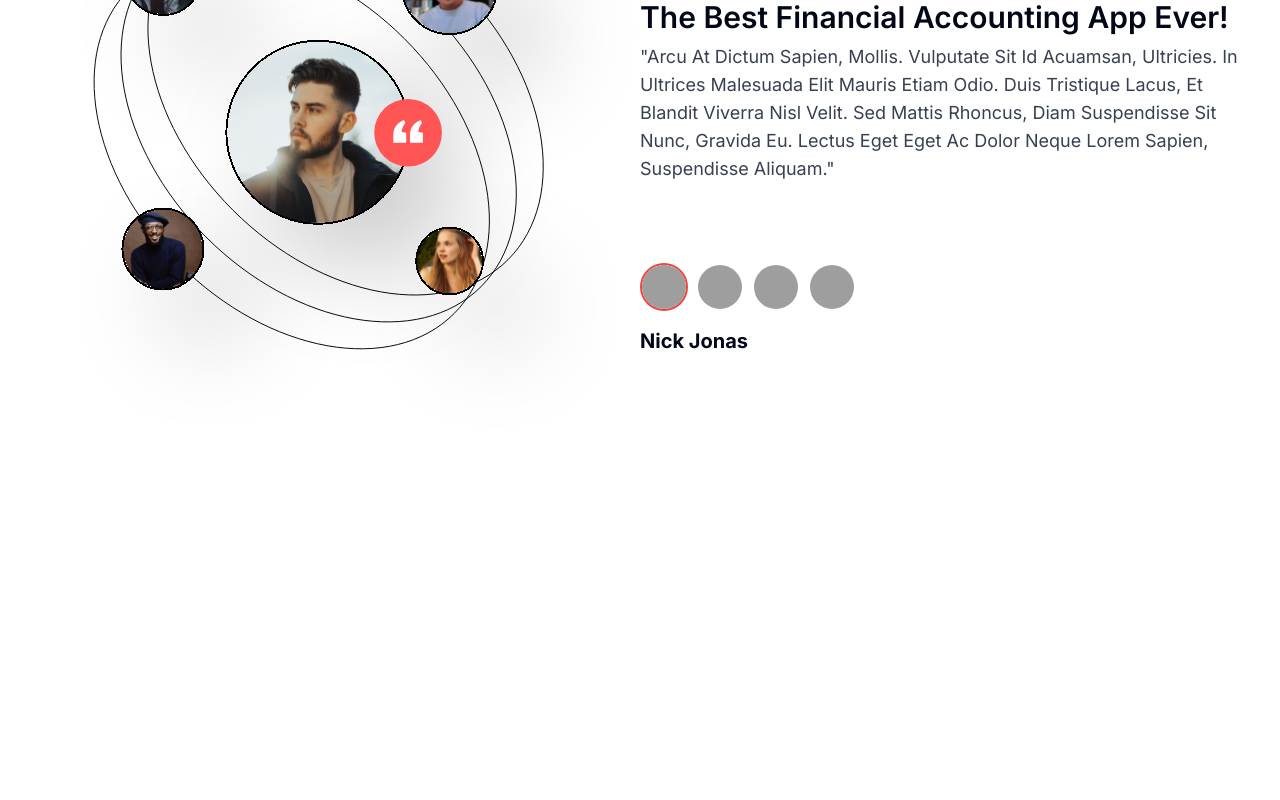
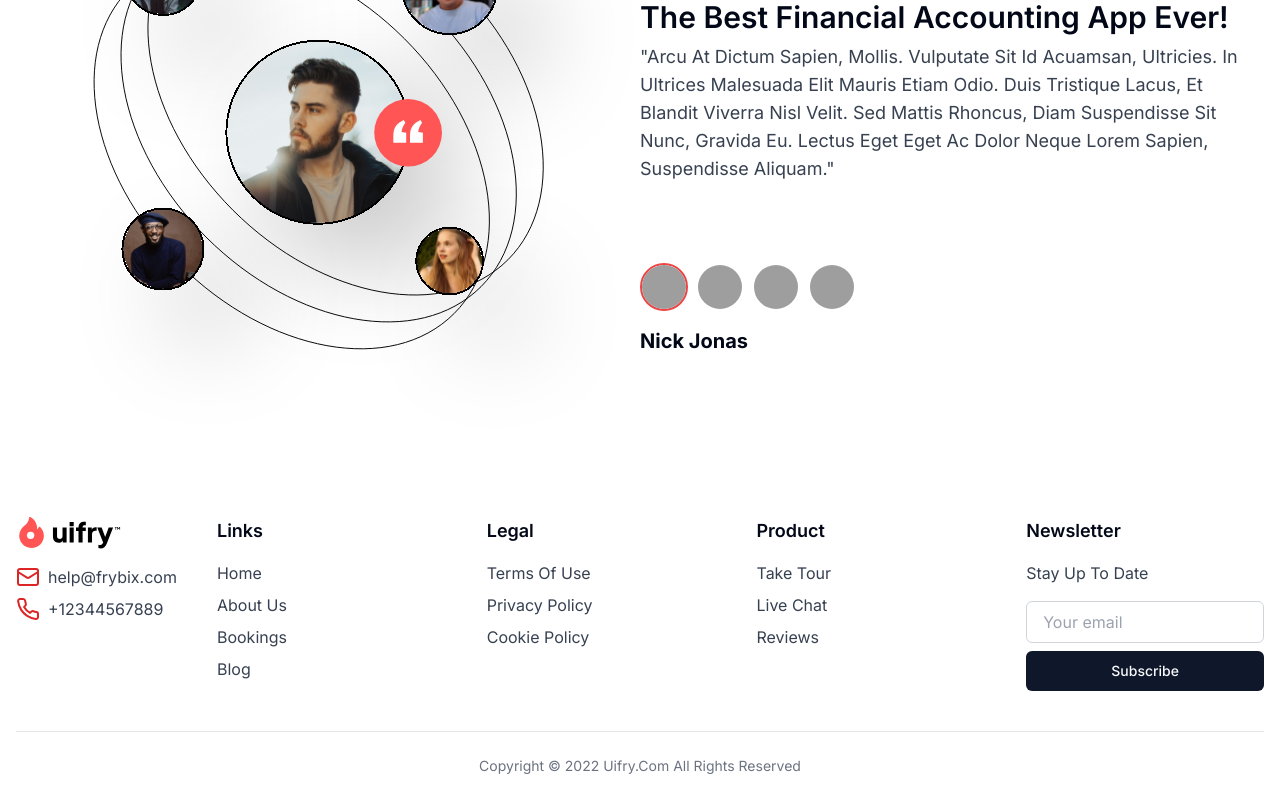
Before and after one commit to pritytewary/app-landing-page, a Next.js app: page / in a window 1280 px wide. Shown: the part 3945-4745 px from the top of the page. Before the commit the page ends 4422 px from the top, so only its background shows below. Built offline with nearby package versions, Linux system fonts and the light colour scheme; grey boxes are pictures that could not be loaded.

Commit message:
Done with footer

```diff
--- a/app/(home)/page.tsx
+++ b/app/(home)/page.tsx
@@ -196,6 +196,40 @@ const homeData: HomeData = {
       },
     ],
   },
+  footer: {
+    logoUri: "/images/logo.svg",
+    email: "help@frybix.com",
+    phone: "+12344567889",
+    links: [
+      {
+        title: "Links",
+        items: [
+          { text: "Home", link: "#" },
+          { text: "About Us", link: "#" },
+          { text: "Bookings", link: "#" },
+          { text: "Blog", link: "#" },
+        ],
+      },
+      {
+        title: "Legal",
+        items: [
+          { text: "Terms Of Use", link: "#" },
+          { text: "Privacy Policy", link: "#" },
+          { text: "Cookie Policy", link: "#" },
+        ],
+      },
+      {
+        title: "Product",
+        items: [
+          { text: "Take Tour", link: "#" },
+          { text: "Live Chat", link: "#" },
+          { text: "Reviews", link: "#" },
+        ],
+      },
+    ],
+    showNewsletter: true,
+    copyrightText: "Copyright © 2022 Uifry.Com All Rights Reserved",
+  },
 };
 
 export default function HomePage() {
--- /dev/null
+++ b/components/home/Footer.tsx
@@ -0,0 +1,80 @@
+import React from "react";
+import { Section } from "../layout";
+import { MailIcon, PhoneIcon } from "lucide-react";
+import { Button } from "../ui/button";
+
+export type FooterProps = {
+  logoUri: string;
+  email: string;
+  phone: string;
+  links: {
+    title: string;
+    items: { text: string; link: string }[];
+  }[];
+  showNewsletter: boolean;
+  copyrightText: string;
+};
+
+export default function Footer({
+  logoUri,
+  email,
+  phone,
+  links,
+  showNewsletter,
+  copyrightText,
+}: FooterProps) {
+  return (
+    <Section className="pt-[5vh] gap-10">
+      <div className="mb-6 lg:mb-0 w-full lg:w-max">
+        <div className="flex items-center mb-4">
+          <img src={logoUri} alt="Logo" className="h-8 mr-2" />
+        </div>
+        <div className="text-gray-700 mb-2 space-y-2">
+          <div className="flex items-center">
+            <MailIcon className="material-icons text-red-600 mr-2" />
+            <a href={`mailto:${email}`}>{email}</a>
+          </div>
+          <div className="flex items-center">
+            <PhoneIcon className="material-icons text-red-600 mr-2" />
+            <a href={`tel:${phone}`}>{phone}</a>
+          </div>
+        </div>
+      </div>
+
+      <div className="grid grid-cols-2 lg:grid-cols-4 gap-8 flex-1">
+        {links.map((section, index) => (
+          <div key={index}>
+            <h4 className="text-lg font-semibold mb-4">{section.title}</h4>
+            <ul className="text-gray-700 space-y-2">
+              {section.items.map((item, itemIndex) => (
+                <li key={itemIndex}>
+                  <a href={item.link}>{item.text}</a>
+                </li>
+              ))}
+            </ul>
+          </div>
+        ))}
+
+        {showNewsletter && (
+          <div>
+            <h4 className="text-lg font-semibold mb-4">Newsletter</h4>
+            <p className="text-gray-700 mb-4">Stay Up To Date</p>
+            <div className="flex gap-2 w-full flex-wrap">
+              <input
+                type="email"
+                placeholder="Your email"
+                className="px-4 py-2 border w-full border-gray-300 rounded-md focus:outline-none"
+              />
+
+              <Button className="w-full">Subscribe</Button>
+            </div>
+          </div>
+        )}
+      </div>
+
+      <div className="pb-6 border-t border-gray-200 pt-6 text-center text-gray-500 text-sm w-full">
+        {copyrightText}
+      </div>
+    </Section>
+  );
+}
--- a/components/home/Pricing.tsx
+++ b/components/home/Pricing.tsx
@@ -29,8 +29,12 @@ export default function Pricing({ heading, subHeading, items }: PricingProps) {
   return (
     <Section className="py-[5vh]">
       <div className="w-full space-y-2">
-        <h3 className="text-lg text-red-500 uppercase">{subHeading}</h3>
-        <h2 className="text-5xl font-bold">{heading}</h2>
+        <h3 className="text-lg text-red-500 uppercase w-full text-center lg:w-max lg:text-left">
+          {subHeading}
+        </h3>
+        <h2 className="text-5xl font-bold w-full text-center lg:w-max lg:text-left">
+          {heading}
+        </h2>
       </div>
 
       <div
--- a/components/home/Testimonial.tsx
+++ b/components/home/Testimonial.tsx
@@ -28,14 +28,17 @@ export default function Testimonial({
     setCurrentTestimonial(index);
   };
 
-  const { author, authorPictureUri, title, content } =
-    testimonials[currentTestimonial];
+  const { author, title, content } = testimonials[currentTestimonial];
 
   return (
     <Section className="items-center flex flex-col lg:flex-row py-[5vh]">
       <div className="w-full justify-center items-center flex flex-col gap-2">
-        <h3 className="uppercase text-gray-500">{subHeading}</h3>
-        <h2 className="text-5xl font-bold mb-4">{heading}</h2>
+        <h3 className="uppercase text-gray-500 w-full text-center lg:w-max lg:text-left">
+          {subHeading}
+        </h3>
+        <h2 className="text-5xl font-bold mb-4 w-full text-center lg:w-max lg:text-left">
+          {heading}
+        </h2>
       </div>
 
       <div className="hidden lg:block lg:w-1/2">
--- a/components/home/index.tsx
+++ b/components/home/index.tsx
@@ -1,5 +1,6 @@
 import { Layout } from "../layout";
 import Feature, { FeatureProps } from "./Features";
+import Footer, { FooterProps } from "./Footer";
 import Hero, { HeroProps } from "./Hero";
 import Navbar, { NavbarProps } from "./Navbar";
 import Pricing, { PricingProps } from "./Pricing";
@@ -11,6 +12,7 @@ export type HomeData = {
   pricing: PricingProps;
   navBar: NavbarProps;
   testimonial: TestimonialProps;
+  footer: FooterProps;
 };
 
 export type HomeProps = {
@@ -31,6 +33,8 @@ export default function Home({ data }: HomeProps) {
       <Pricing {...data.pricing} />
 
       <Testimonial {...data.testimonial} />
+
+      <Footer {...data.footer} />
     </Layout>
   );
 }
```
